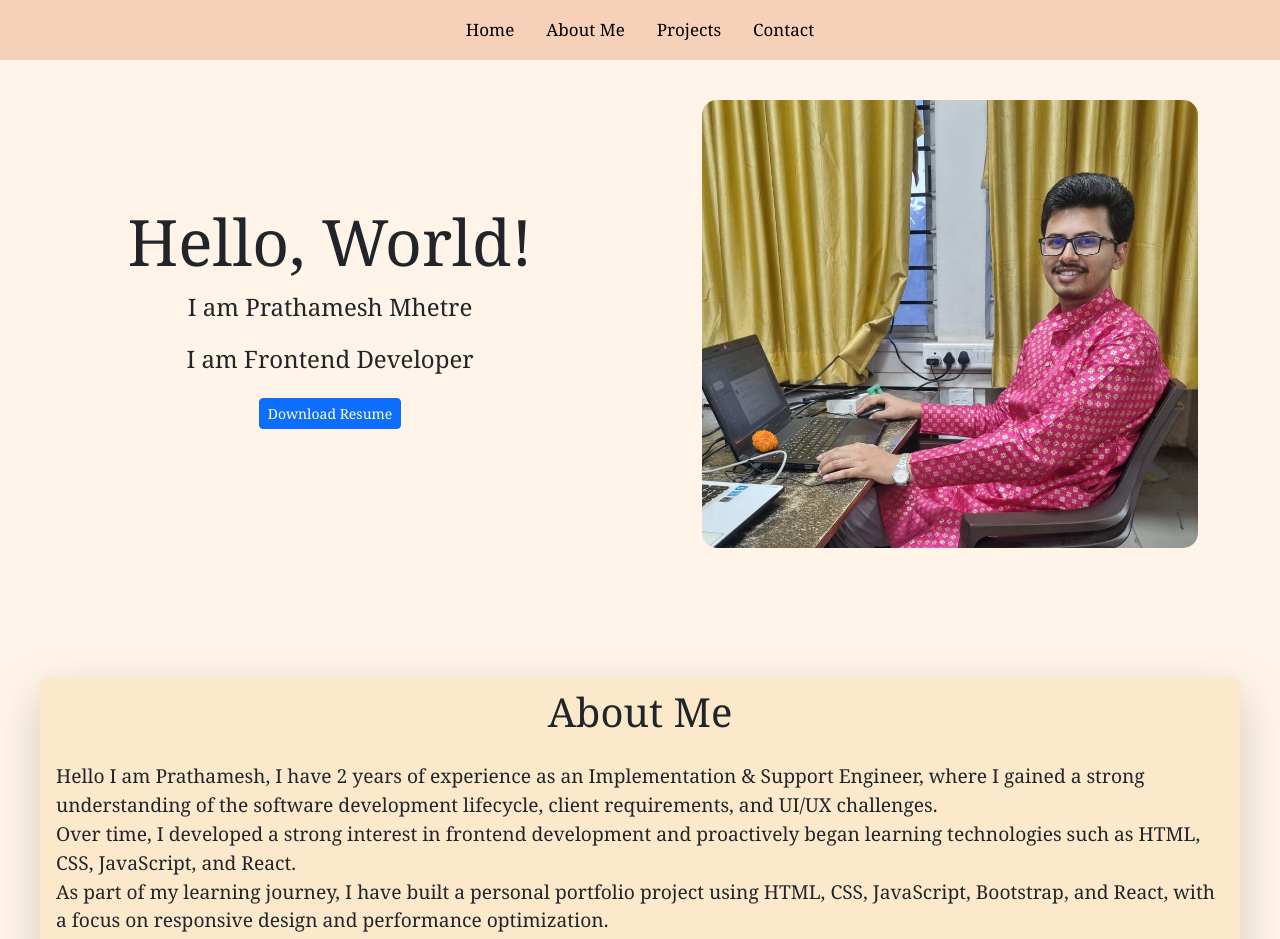
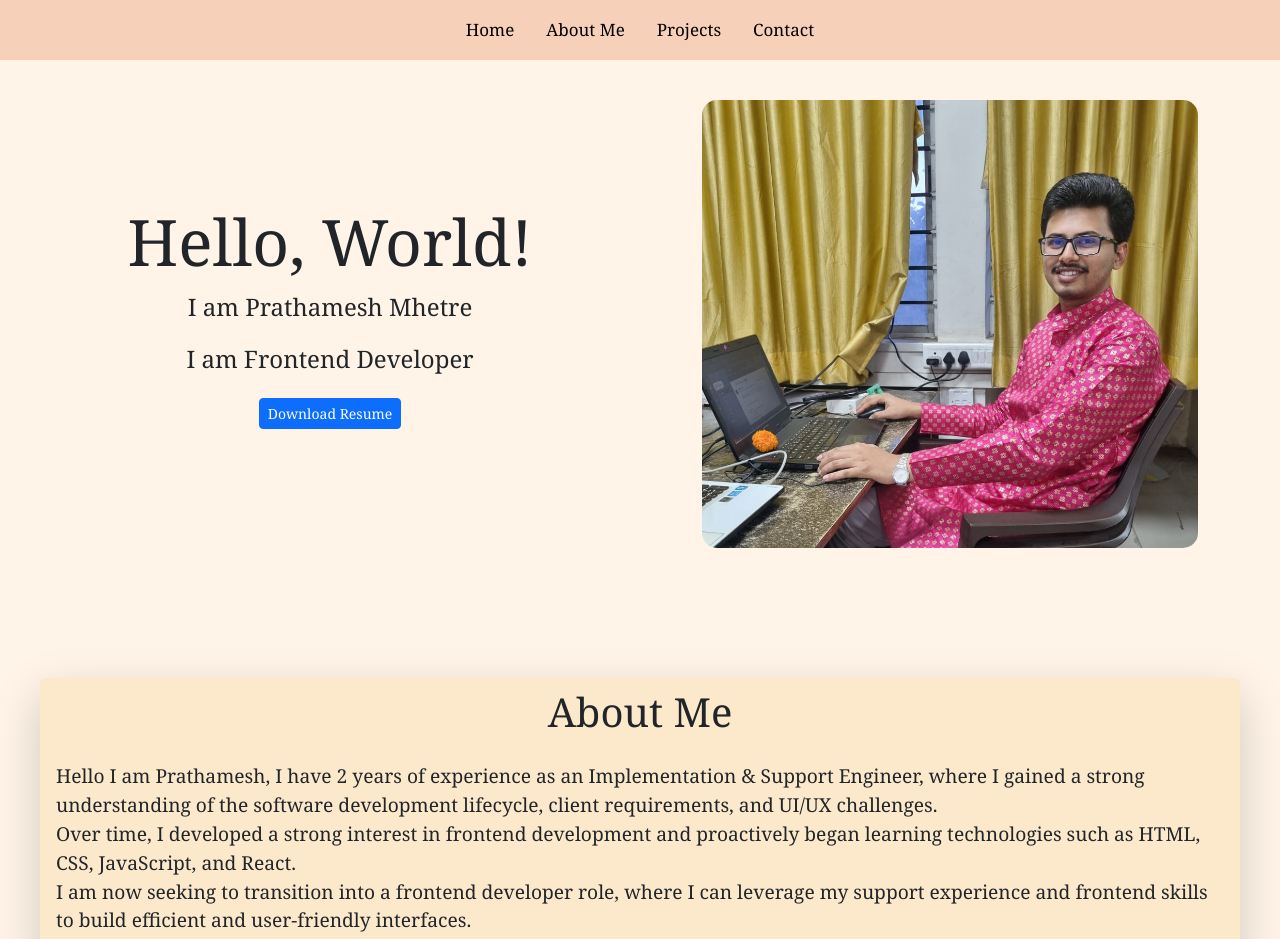
Before and after one commit to prathamesh2503/Prathamesh-Mhetre, a React (Vite) app: page / in a window 1280 px wide. Shown: the top 939 px of the page. Built offline with nearby package versions, Linux system fonts and the light colour scheme.

Commit message:
about me intro content  modified

```diff
--- a/src/components/AboutMe.jsx
+++ b/src/components/AboutMe.jsx
@@ -19,12 +19,6 @@ const AboutMe = () => {
                     Over time, I developed a strong interest in frontend
                     development and proactively began learning technologies such
                     as HTML, CSS, JavaScript, and React.
-                  </div>
-                  <div>
-                    As part of my learning journey, I have built a personal
-                    portfolio project using HTML, CSS, JavaScript, Bootstrap,
-                    and React, with a focus on responsive design and performance
-                    optimization.
                   </div>
                   <div>
                     I am now seeking to transition into a frontend developer
```
